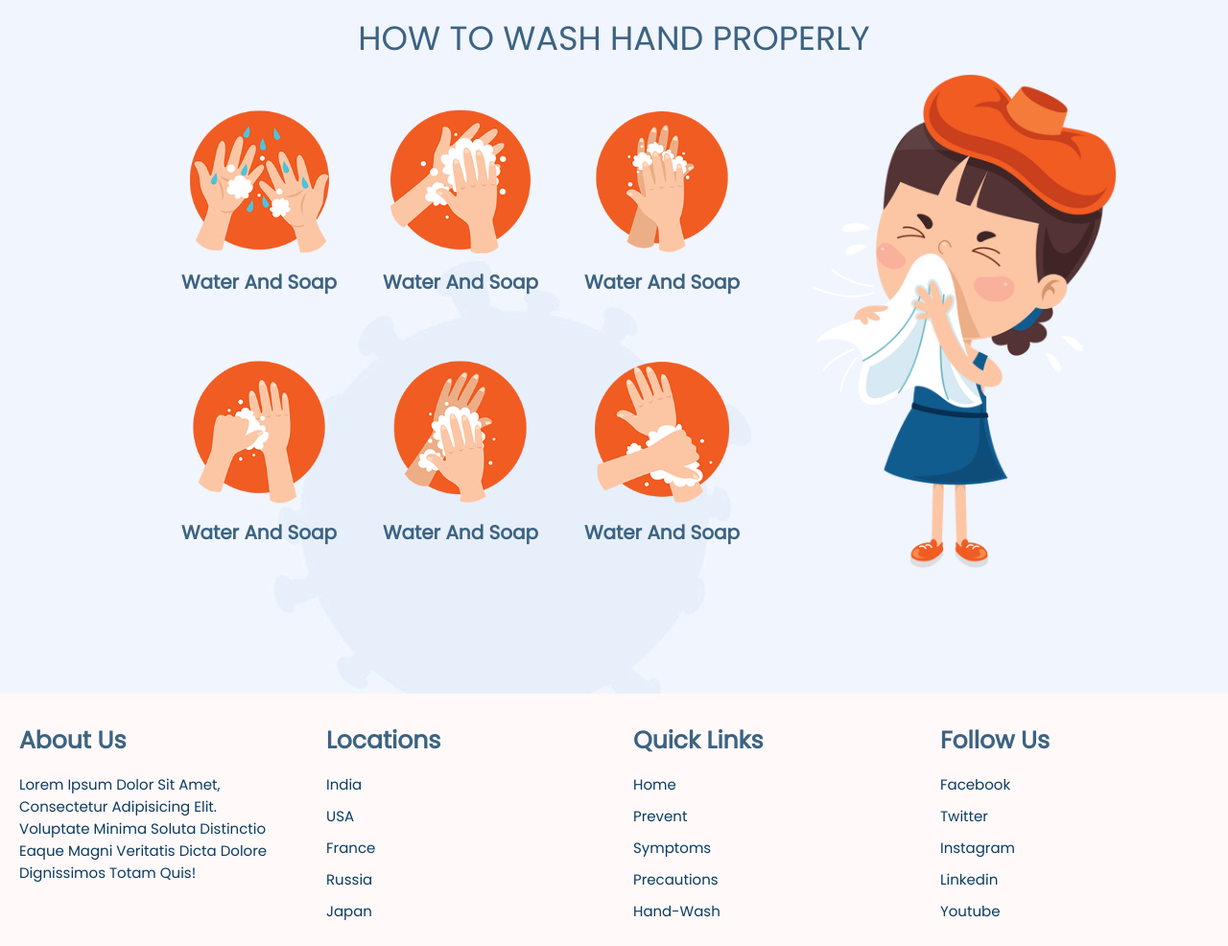
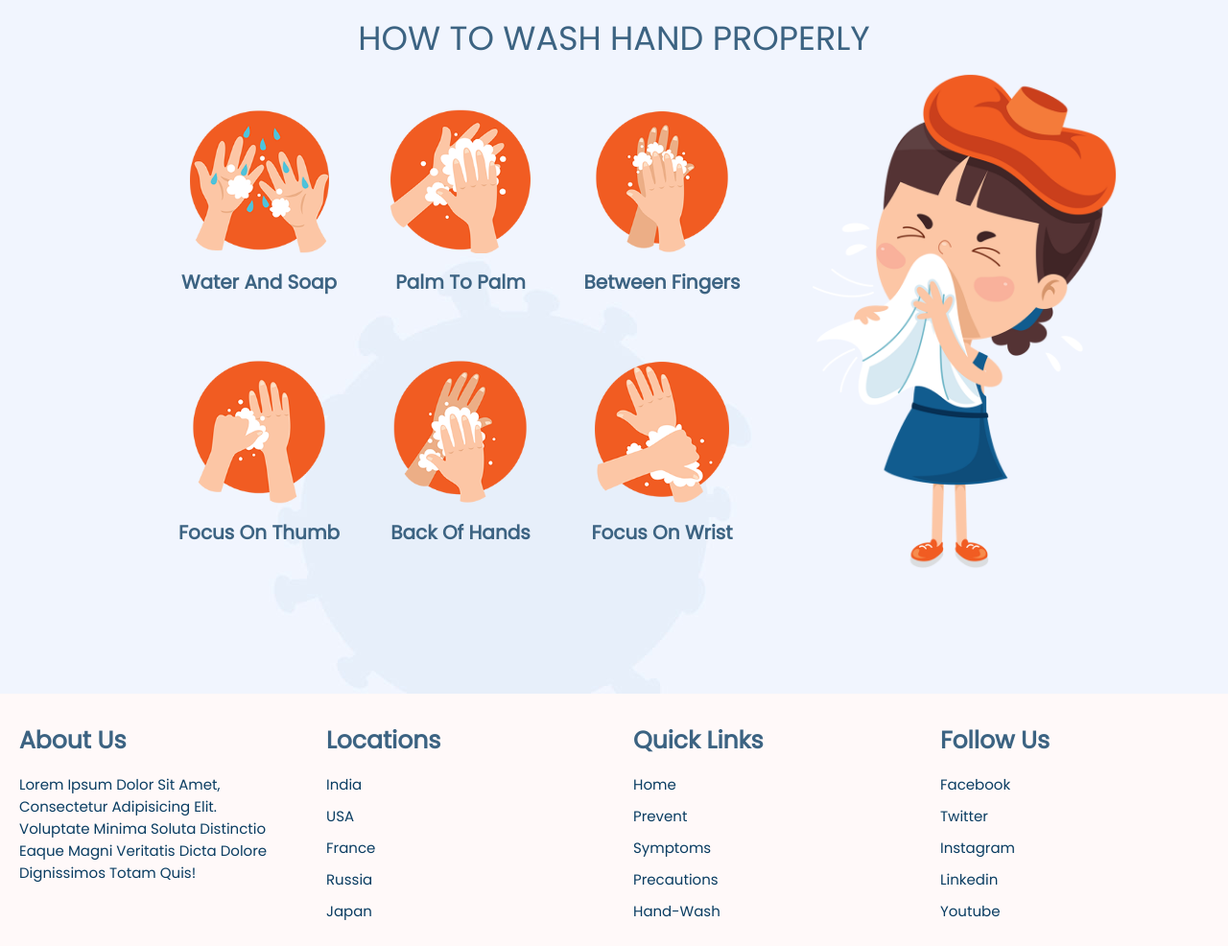
Before and after one commit to vimal211/covid-website, a plain HTML site: page index.htm in a window 1280 px wide. Shown: the part 3856-4842 px from the top of the page at 96% size. Drawn offline with nearby package versions, Linux system fonts and the light colour scheme.

Commit message:
Second Commit

```diff
--- a/index.htm
+++ b/index.htm
@@ -206,23 +206,23 @@
                 </div>
                 <div class="box">
                     <img src="./images/wash-b.png" alt="wash 2">
-                    <h3>water and soap</h3>
+                    <h3>palm to palm</h3>
                 </div>
                 <div class="box">
                     <img src="./images/wash-c.png" alt="wash 3">
-                    <h3>water and soap</h3>
+                    <h3>between fingers</h3>
                 </div>
                 <div class="box">
                     <img src="./images/wash-d.png" alt="wash 4">
-                    <h3>water and soap</h3>
+                    <h3>focus on thumb</h3>
                 </div>
                 <div class="box">
                     <img src="./images/wash-e.png" alt="wash 5">
-                    <h3>water and soap</h3>
+                    <h3>back of hands</h3>
                 </div>
                 <div class="box">
                     <img src="./images/wash-f.png" alt="wash 6">
-                    <h3>water and soap</h3>
+                    <h3>focus on wrist</h3>
                 </div>
             </div>
 
```
